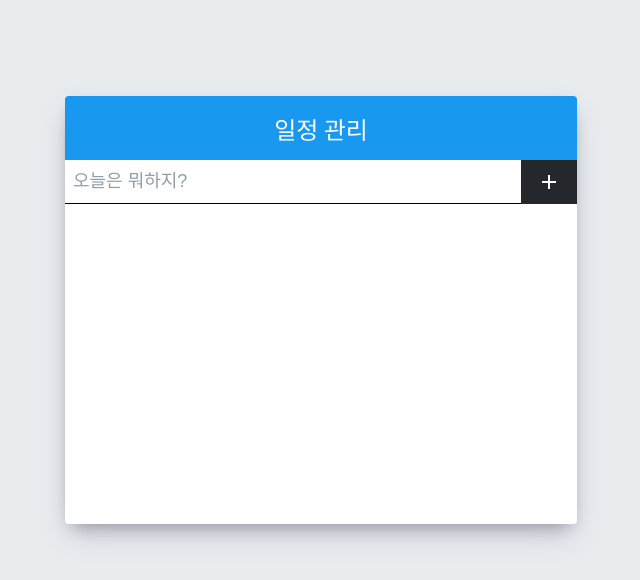
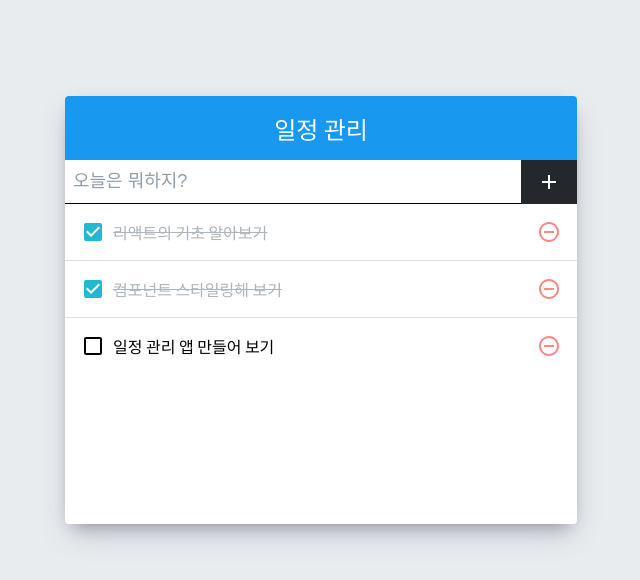
Before and after one commit to HyeongJun-P/toDoList, a React (Create React App) app: page / in a window 1280 px wide. Shown: the top 580 px of the page, without its empty margins (319-959 px from the left). Built offline with nearby package versions, Linux system fonts and the light colour scheme.

Commit message:
ver 0.21
버전 잘못적어서 정정

```diff
--- a/src/App.js
+++ b/src/App.js
@@ -1,41 +1,46 @@
-import React, {Component, createRef} from "react";
+import React, {useState, useRef, useCallback} from "react";
 import DoTemp from "./components/DoTemp";
 import DoInsert from "./components/DoInsert";
 import DoList from "./components/DoList";
 
-class App extends Component {
-  state = {
-    todos:[
-      {id:1, text:"리액트의 기초 알아보기", checked:true},
-      {id:1, text:"컴포넌트 스타일링해 보가", checked:true},
-      {id:1, text:"일정 관리 앱 만들어 보기", checked:false},
-    ]
-  }
-  render() {
+const App = () => {
 
-    const nextId = createRef(4);
+  const [todos, setTodos] = useState([{
+    id:1,
+    text:'리액트의 기초 알아보기',
+    checked:true
+  },
+  {
+    id:2,
+    text:'컴포넌트 스타일링해 보기',
+    checked:true
+  },
+  {
+    id:3,
+    text:'일정 관리 앱 만들어 보기',
+    checked:false
+  }]);
 
-    const onInsert = (
+  const nextId = useRef(4);
+
+  const onInsert = useCallback(
     text => {
       const todo = {
         id: nextId.current,
         text,
         checked:false,
       }
+      setTodos(todos.concat(todo));
+      next
     }
   )
 
-      const todos = this.state
-
   return (
-        <div>
     <DoTemp>
-            <DoInsert />
+      <DoInsert/>
       <DoList todos={todos}/>
     </DoTemp>
-        </div>
   );
-  }
 }
 
 export default App
--- a/src/components/DoInsert.js
+++ b/src/components/DoInsert.js
@@ -1,11 +1,19 @@
-import React from "react";
+import React, { useCallback, useState } from "react";
 import { MdAdd } from "react-icons/md";
 import './DoInsert.scss';
 
 function DoInsert() {
+  const [value, setValue] = useState('');
+
+  const onChange = useCallback(e => {
+    setValue(e.target.value);
+  },[]);
   return (
     <form className="DoInsert">
-      <input placeholder="오늘은 뭐하지?" />
+      <input placeholder="오늘은 뭐하지?"
+      value={value}
+      onChange={onChange}
+      />
       <button
         type="submit"
         onClick={(e) => {
--- a/src/components/DoList.js
+++ b/src/components/DoList.js
@@ -5,6 +5,9 @@ import './DoList.scss';
 const DoList = ({todos}) => {
     return (
         <div className="DoList">
+            {todos.map((todo) => (
+                <DoLitem todo = {todo} id = {todo.id}/>
+            ))}
         </div>
     );
 }
--- a/src/components/DoLitem.js
+++ b/src/components/DoLitem.js
@@ -4,14 +4,17 @@ import {
     MdCheckBox,
     MdRemoveCircleOutline
 } from 'react-icons/md';
+import cn from 'classnames';
 import './DoLitem.scss';
 
-const DoLitem = () => {
+const DoLitem = ({todo}) => {
+    const {text, checked} = todo;
+
     return (
         <div className="DoLitem">
-            <div className="checkbox">
-                <MdCheckBoxOutlineBlank/>
-                <div className="text">할 일</div>
+            <div className={cn('checkbox', {checked})}>
+                {checked ? <MdCheckBox/> : <MdCheckBoxOutlineBlank/>}
+                <div className="text">{text}</div>
             </div>
             <div className="remove">
                 <MdRemoveCircleOutline/>
```
Lines whose indentation alone changed are shown as unchanged.
